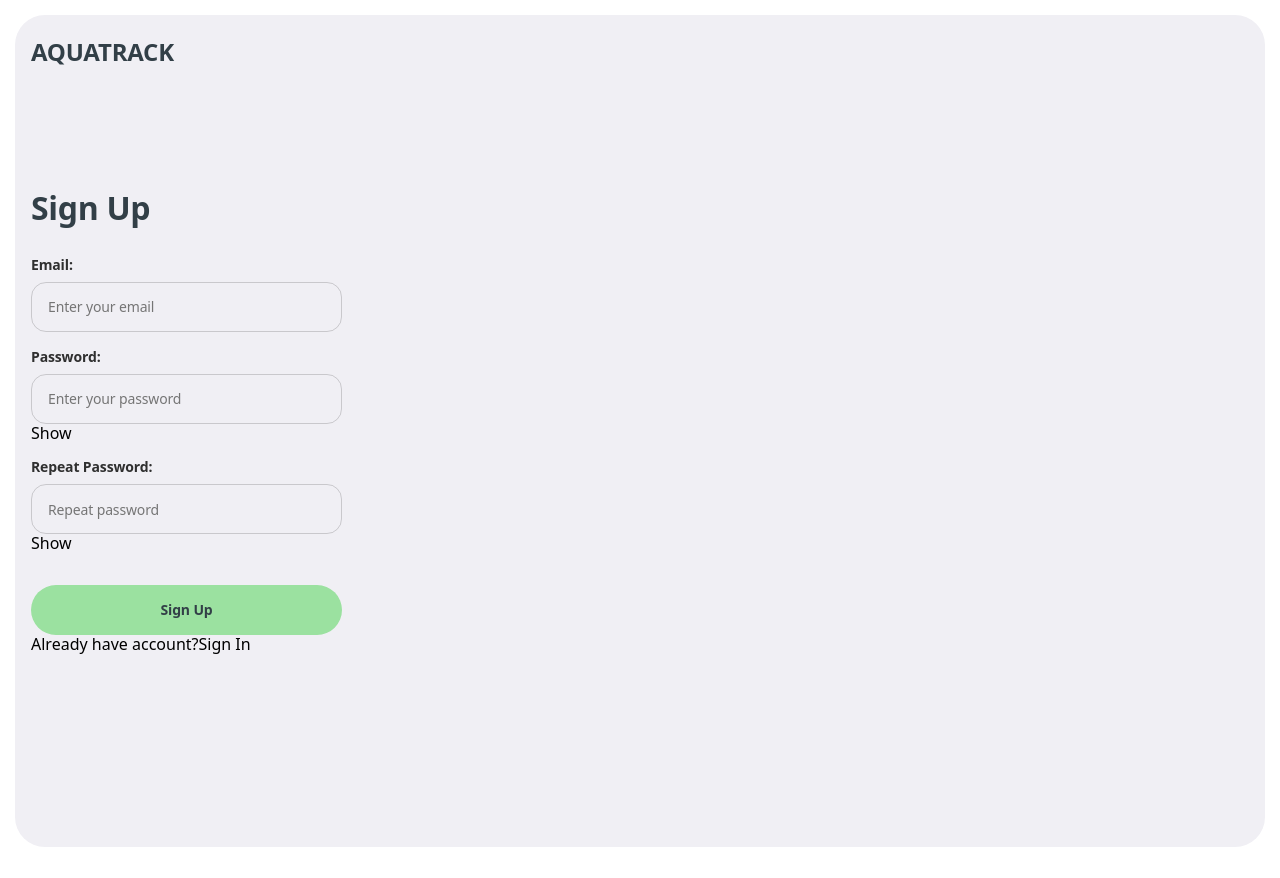
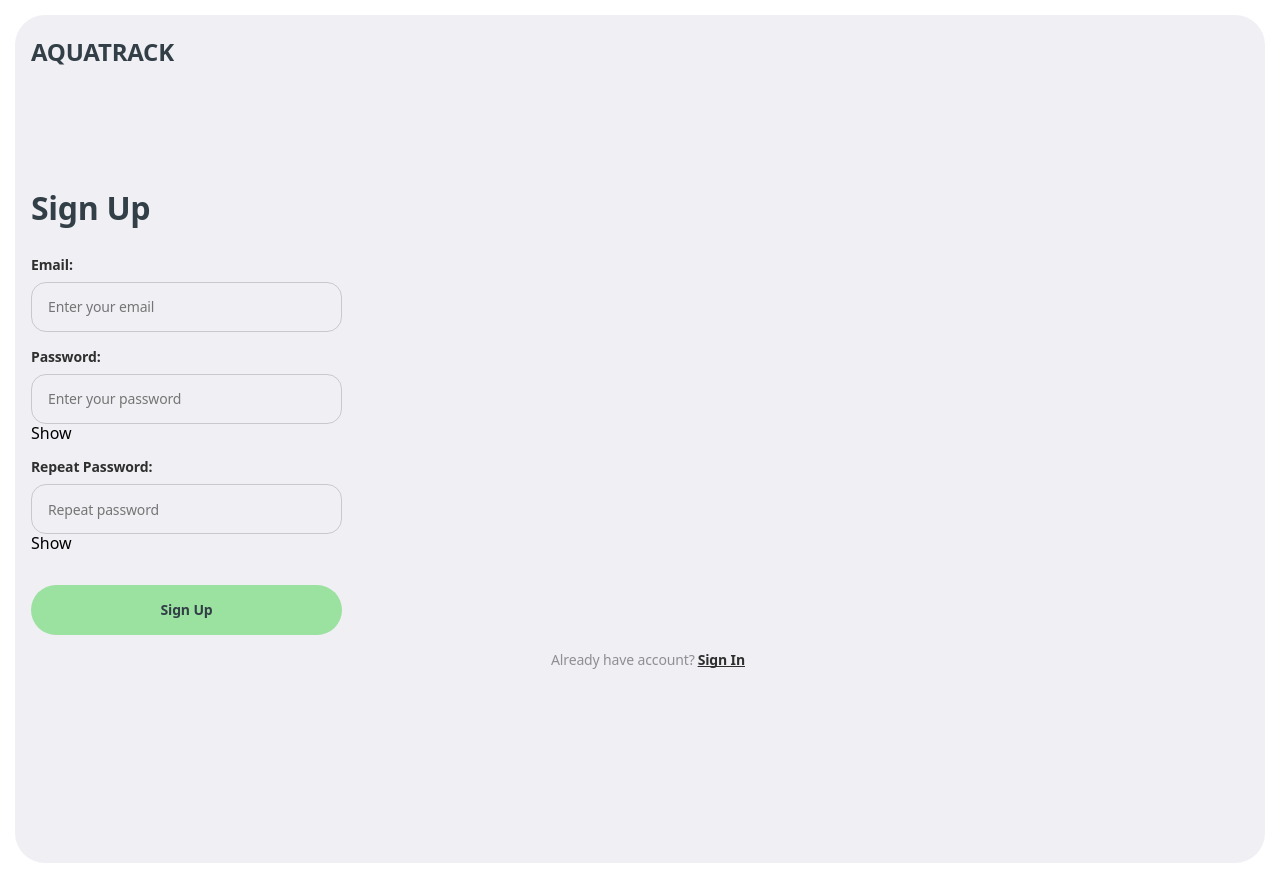
Before and after one commit to YevhenKharchenko/aqua-track-front, a React (Vite) app: page /signup in a window 1280 px wide. Built offline with nearby package versions, Linux system fonts and the light colour scheme.

Commit message:
Update SignUp css

```diff
--- a/src/components/SignUpForm/SignUpForm.jsx
+++ b/src/components/SignUpForm/SignUpForm.jsx
@@ -119,9 +119,9 @@ const SignUpForm = () => {
           </button>
         </div>
       </form>
-      <div>
+      <div className={css.textWrap}>
         Already have account?
-        <NavLink to="/signin">Sign In</NavLink>
+        <NavLink className={css.linkText} to="/signin">Sign In</NavLink>
       </div>
     </div>
   );
--- a/src/components/SignUpForm/SignUpForm.module.css
+++ b/src/components/SignUpForm/SignUpForm.module.css
@@ -73,3 +73,20 @@ justify-content: center;
 .btnWrap {
     padding-top: 32px;
 }
+.textWrap {
+    font-family: var(--font-family);
+font-weight: 400;
+font-size: 14px;
+line-height: 129%;
+letter-spacing: -0.01em;
+color: rgba(47, 47, 47, 0.5);
+padding-top: 16px;
+text-align: center;
+}
+.linkText {
+    font-weight: 700;
+text-decoration: underline;
+text-decoration-skip-ink: none;
+color: #2f2f2f;
+padding-left: 3px;
+}
```
